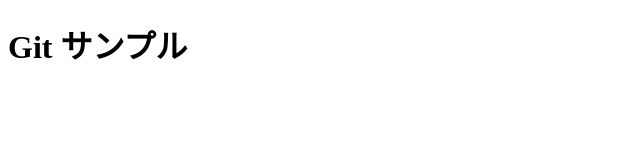
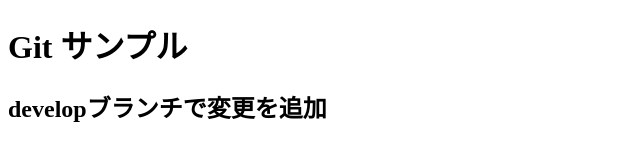
Before and after one commit to Kazuki-Matsushita/sample-repository, a plain HTML site: page index.html in a window 1280 px wide. Shown: the whole page, without its empty margins (0-640 px from the left). Drawn offline with Linux system fonts and the light colour scheme.

Commit message:
developブランチでの変更

```diff
--- a/index.html
+++ b/index.html
@@ -9,6 +9,7 @@
     <body>
         <main>
             <h1>Git サンプル</h1>
+            <h2>developブランチで変更を追加</h2>
         </main>
     </body>
 </html>
```
